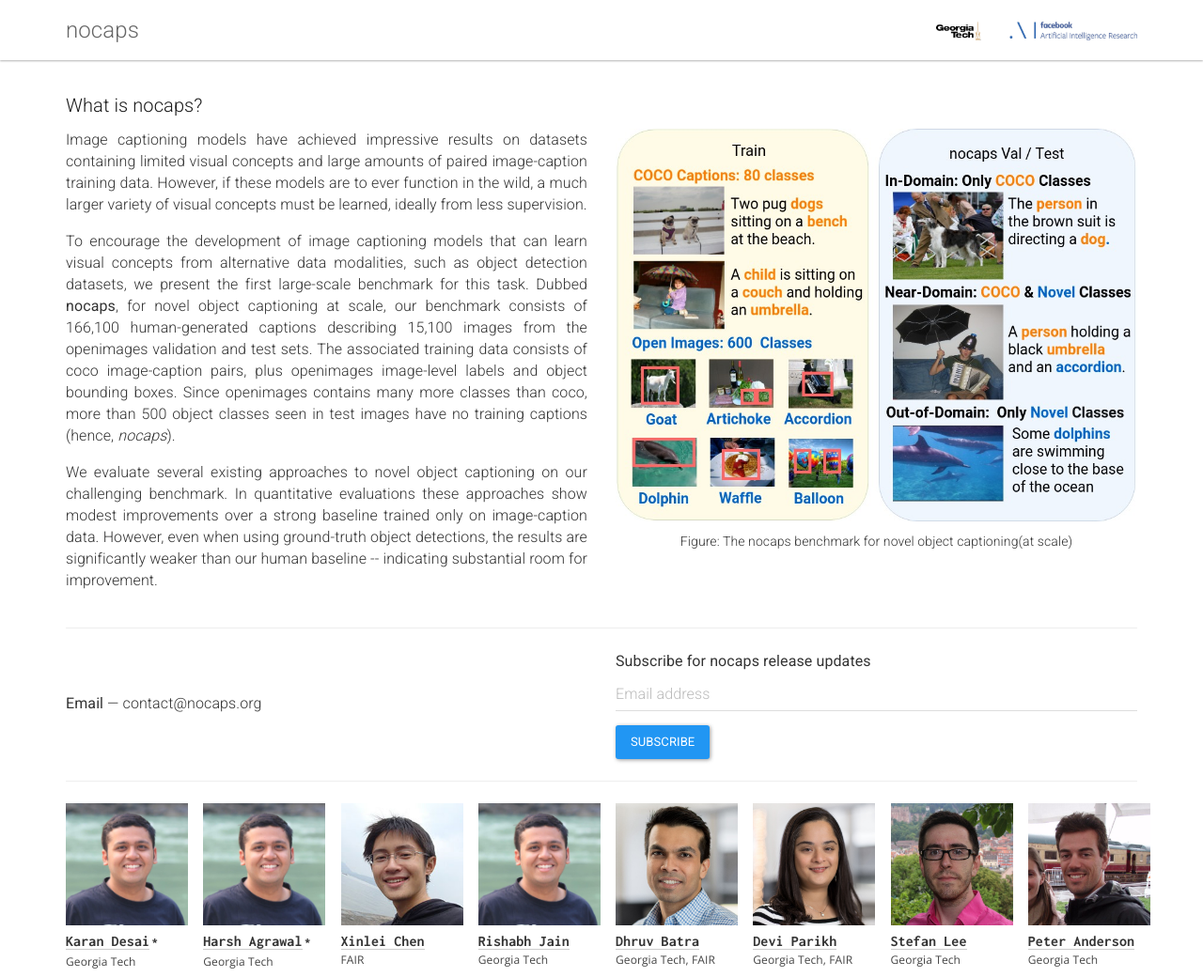
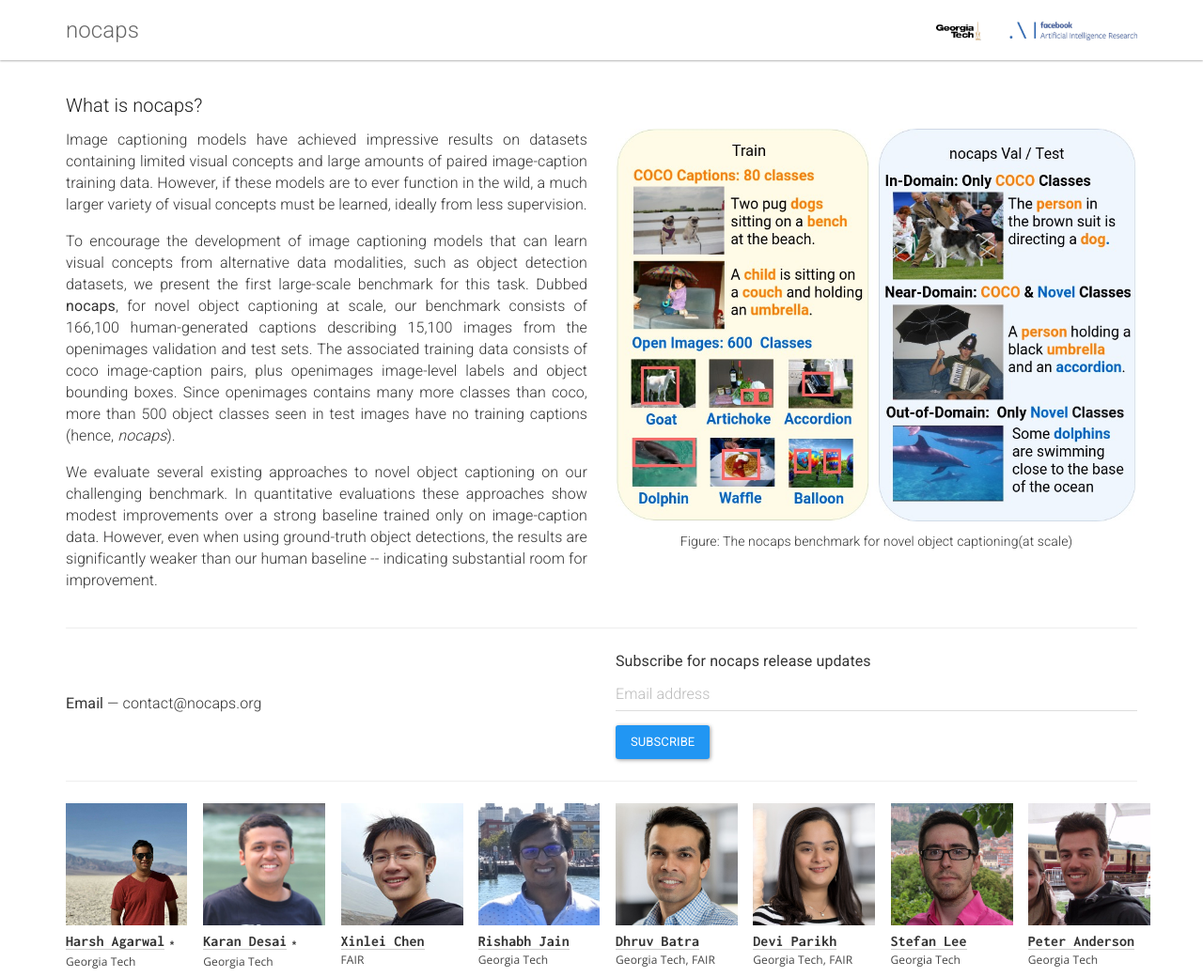
Before and after one commit to nocaps-org/nocaps-org.github.io, a Jekyll site: the page built from _pages/home.md, in a window 1280 px wide and 1040 px high. Shown: the whole window at 94% size. Built offline with Jekyll 4.4.1, drawn with Linux system fonts in a browser that asks for light colours.

Commit message:
Add details for team

```diff
--- a/_includes/people.html
+++ b/_includes/people.html
@@ -2,46 +2,47 @@
   <div class="col-md-6 col-sm-6 col-xs-12">
     <div class="row">
 
-      <!-- Karan Desai -->
+      <!-- Harsh Agarwal -->
       <div class="col-md-3 col-sm-3 col-xs-6">
-        <a href="//kdexd.github.io">
-          <img class="people-pic" src="/static/img/people/karan.jpg" />
+        <a href="//harsh.site" target="_blank">
+          <img class="people-pic" src="/static/img/people/harsh.jpg" />
         </a>
         <div class="people-name">
-          <a href="//kdexd.github.io">Karan Desai</a><span style="font-family: 'Open Sans'; font-size: 10px;"> *</span>
+          <a href="//harsh.site" target="_blank">Harsh Agarwal</a><span style="font-size: 10px;"> *</span>
           <h6>Georgia Tech</h6>
         </div>
       </div>
 
-      <!-- Harsh Agrawal -->
+      <!-- Karan Desai -->
       <div class="col-md-3 col-sm-3 col-xs-6">
-        <a href="//harsh.site">
+        <a href="//kdexd.github.io" target="_blank">
           <img class="people-pic" src="/static/img/people/karan.jpg" />
         </a>
         <div class="people-name">
-          <a href="//harsh.site">Harsh Agrawal</a><span style="font-family: 'Open Sans'; font-size: 10px;"> *</span>
+          <a href="//kdexd.github.io" target="_blank">Karan Desai</a><span style="font-size: 10px;"> *</span>
           <h6>Georgia Tech</h6>
         </div>
       </div>
 
+
       <!-- Xinlei Chen -->
       <div class="col-md-3 col-sm-3 col-xs-6">
-        <a href="//xinleic.xyz">
+        <a href="//xinleic.xyz" target="_blank">
           <img class="people-pic" src="/static/img/people/xinleic.jpg" />
         </a>
         <div class="people-name">
-          <a href="//xinleic.xyz">Xinlei Chen</a>
+          <a href="//xinleic.xyz" target="_blank">Xinlei Chen</a>
           <h6>FAIR</h6>
         </div>
       </div>
 
       <!-- Rishabh Jain -->
       <div class="col-md-3 col-sm-3 col-xs-6">
-        <a href="//rishabhjain2018.github.io/">
-          <img class="people-pic" src="/static/img/people/karan.jpg" />
+        <a href="//rishabhjain2018.github.io/" target="_blank">
+          <img class="people-pic" src="/static/img/people/rishabh.jpg" />
         </a>
         <div class="people-name">
-          <a href="//rishabhjain2018.github.io">Rishabh Jain</a>
+          <a href="//rishabhjain2018.github.io" target="_blank">Rishabh Jain</a>
           <h6>Georgia Tech</h6>
         </div>
       </div>
@@ -58,44 +59,43 @@
           <img class="people-pic" src="/static/img/people/dhruv.jpg" />
         </a>
         <div class="people-name">
-          <a href="//cc.gatech.edu/~dbatra/">Dhruv Batra</a>
+          <a href="//cc.gatech.edu/~dbatra/" target="_blank">Dhruv Batra</a>
           <h6>Georgia Tech, FAIR</h6>
         </div>
       </div>
 
       <!-- Devi Parikh -->
       <div class="col-md-3 col-sm-3 col-xs-6">
-        <a href="//cc.gatech.edu/~parikh">
+        <a href="//cc.gatech.edu/~parikh" target="_blank">
           <img class="people-pic" src="/static/img/people/devi.jpg" />
         </a>
         <div class="people-name">
-          <a href="//cc.gatech.edu/~parikh">Devi Parikh</a>
+          <a href="//cc.gatech.edu/~parikh" target="_blank">Devi Parikh</a>
           <h6>Georgia Tech, FAIR</h6>
         </div>
       </div>
 
       <!-- Stefan Lee -->
       <div class="col-md-3 col-sm-3 col-xs-6">
-        <a href="//cc.gatech.edu/~slee3191">
+        <a href="//cc.gatech.edu/~slee3191" target="_blank">
           <img class="people-pic" src="/static/img/people/stefan.jpg" />
         </a>
         <div class="people-name">
-          <a href="//cc.gatech.edu/~slee3191">Stefan Lee</a>
+          <a href="//cc.gatech.edu/~slee3191" target="_blank">Stefan Lee</a>
           <h6>Georgia Tech</h6>
         </div>
       </div>
 
       <!-- Peter Anderson -->
       <div class="col-md-3 col-sm-3 col-xs-6">
-        <a href="//panderson.me">
+        <a href="//panderson.me" target="_blank">
           <img class="people-pic" src="/static/img/people/peter.jpg" />
         </a>
         <div class="people-name">
-          <a href="//panderson.me">Peter Anderson</a>
+          <a href="//panderson.me" target="_blank">Peter Anderson</a>
           <h6>Georgia Tech</h6>
         </div>
       </div>
-
     </div>
   </div>
 </div>
```
Also changed, not shown: static/img/people/harsh.jpg (added), static/img/people/rishabh.jpg (added).
